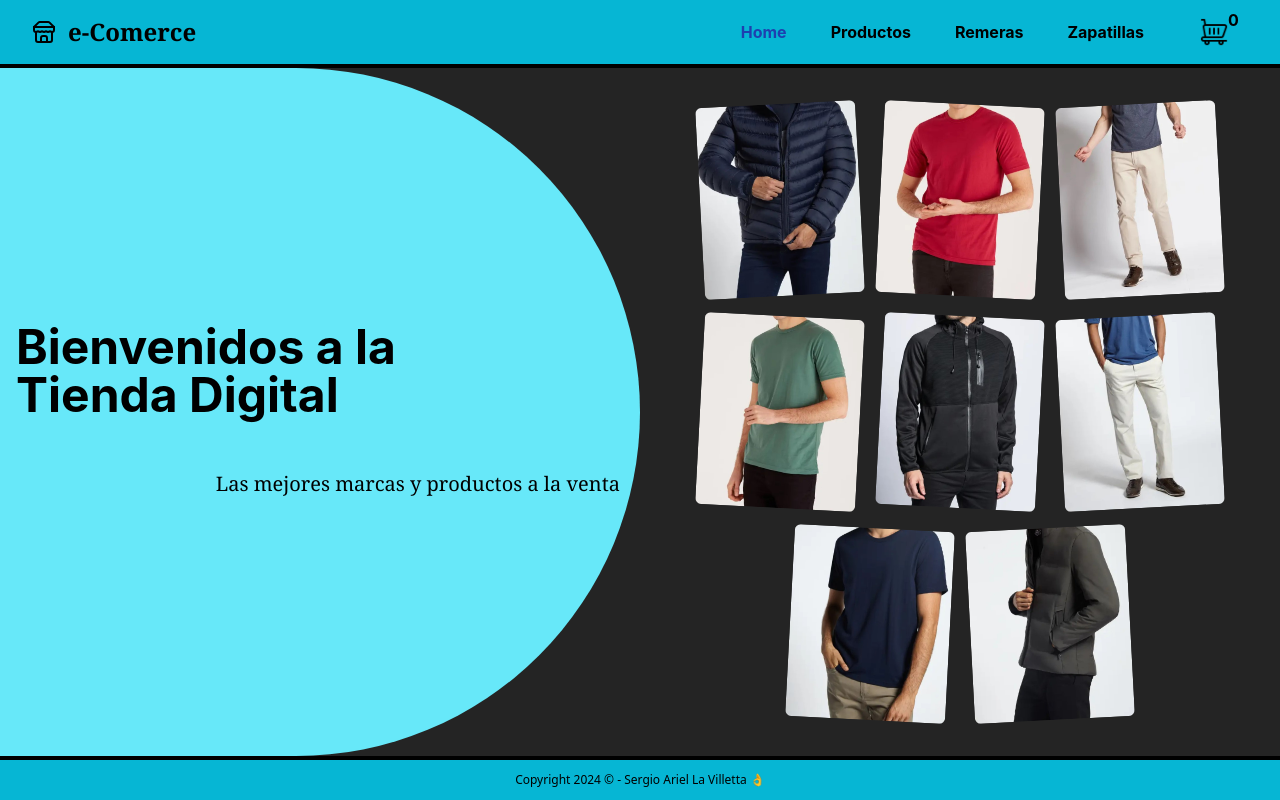
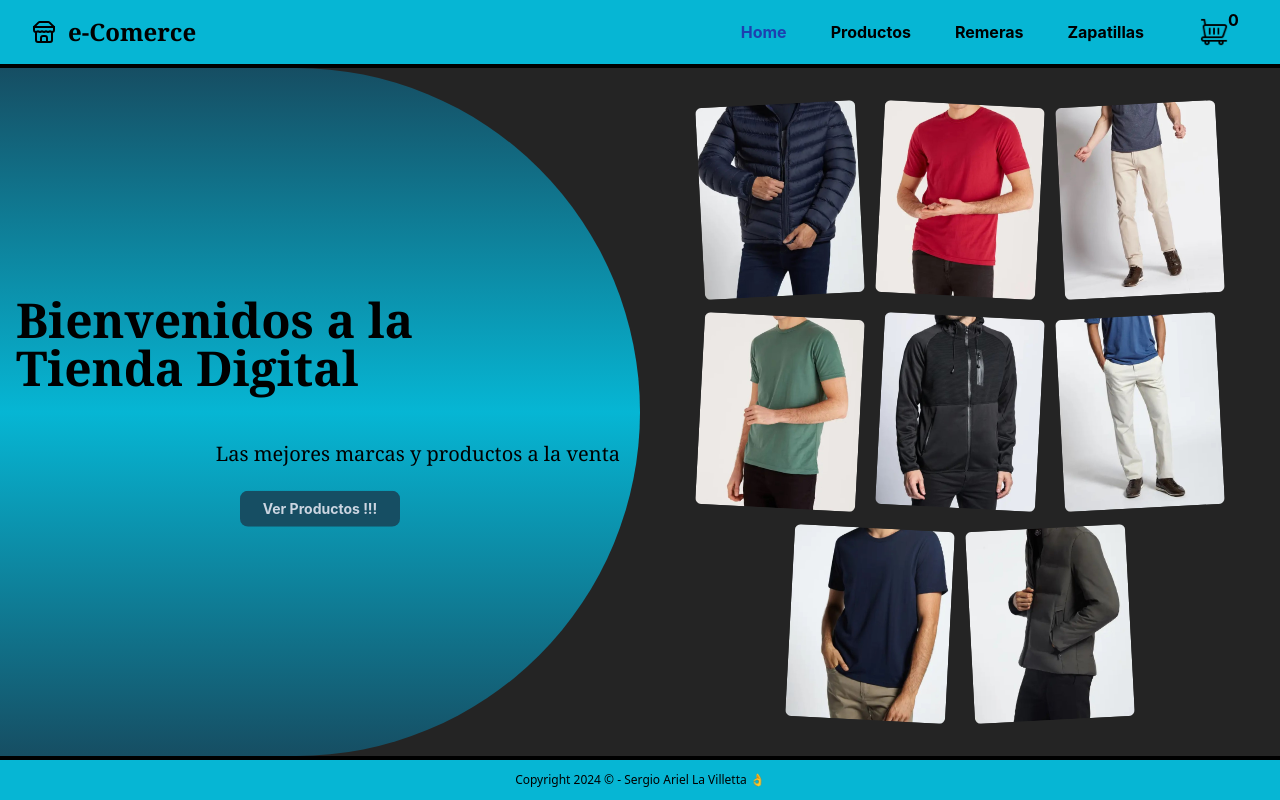
Before and after one commit to sergioLvDev/proyectoFinal-React-Sergio-LaVilletta, a React (Vite) app: page / in a window 1280 px wide. Built offline with nearby package versions, Linux system fonts and the light colour scheme.

Commit message:
Stylin Hero 2

```diff
--- a/package.json
+++ b/package.json
@@ -10,12 +10,14 @@
     "preview": "vite preview"
   },
   "dependencies": {
+    "@emotion/react": "^11.13.3",
     "@faker-js/faker": "^8.4.1",
     "@mantine/carousel": "^7.11.2",
     "embla-carousel-react": "^7.1.0",
     "firebase": "^10.12.3",
     "lucide-react": "^0.394.0",
     "react": "^18.2.0",
+    "react-awesome-reveal": "^4.2.14",
     "react-dom": "^18.2.0",
     "react-hook-form": "^7.52.1",
     "react-router-dom": "^6.23.1",
--- a/src/components/Home.jsx
+++ b/src/components/Home.jsx
@@ -1,18 +1,33 @@
-import TituloPagina from "./TituloPagina";
+import { Slide, Fade } from "react-awesome-reveal";
+import { NavLink } from "react-router-dom";
 
 function Home() {
   return (
     <div className="flex flex-row items-stretch  max-[900px]:flex-col h-[87vh] border-y-4   border-black">
-      <div className="flex max-[900px]:w-full flex-col justify-center bg-cyan-300 rounded-r-full  w-1/2 ">
-        <h1 className="px-4 mb-12 text-5xl font-bold text-black animate-bounce">
-          Bienvenidos a la <br /> Tienda Digital
-        </h1>
-        <p className="mr-5 font-serif text-xl text-black sm:text-right ">
-          Las mejores marcas y productos a la venta
-        </p>
+      <div className="flex max-[900px]:w-full flex-col justify-center  bg-gradient-to-t from-cyan-900 	via-cyan-500 to-cyan-900 rounded-r-full  w-1/2 ">
+        <Fade duration={3000} cascade>
+          <h1 className="px-4 mb-12 font-serif text-5xl font-extrabold text-black ">
+            Bienvenidos a la <br /> Tienda Digital
+          </h1>
+        </Fade>
+        <Slide duration={2000}>
+          <p className="mr-5 font-serif text-xl text-black sm:text-right ">
+            Las mejores marcas y productos a la venta
+          </p>
+        </Slide>
+        <div className="flex items-center justify-center">
+          <NavLink
+            to="/productos"
+            className={
+              "bg-cyan-900 w-40 mt-6 text-center px-4 py-2 mx-2 animate-bounce text-sm font-bold  text-slate-300 transition-all  rounded-lg hover:bg-black"
+            }
+          >
+            Ver Productos !!!
+          </NavLink>
+        </div>
       </div>
 
-      <div className="flex flex-row flex-wrap max-[900px]:w-full items-center content-center justify-center w-1/2 gap-5 ">
+      <div className="flex flex-row  flex-wrap max-[900px]:w-full items-center content-center justify-center w-1/2 gap-5 ">
         <img
           src="/imagenesProductos/camperas/01.jpg"
           alt="carrousel1"
```
Also changed, not shown: 1 other file (tests, documents, lock files or other folders).
